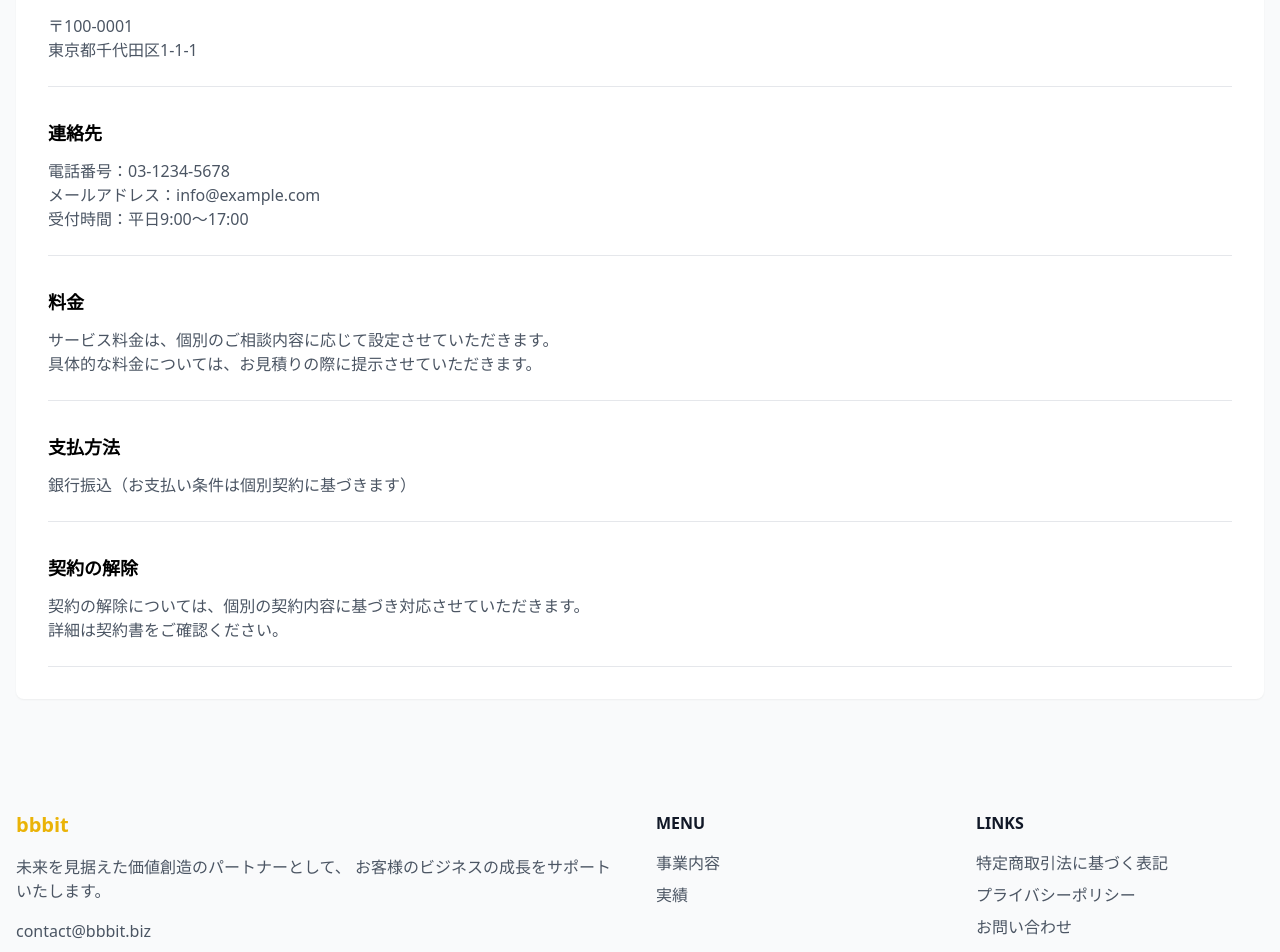
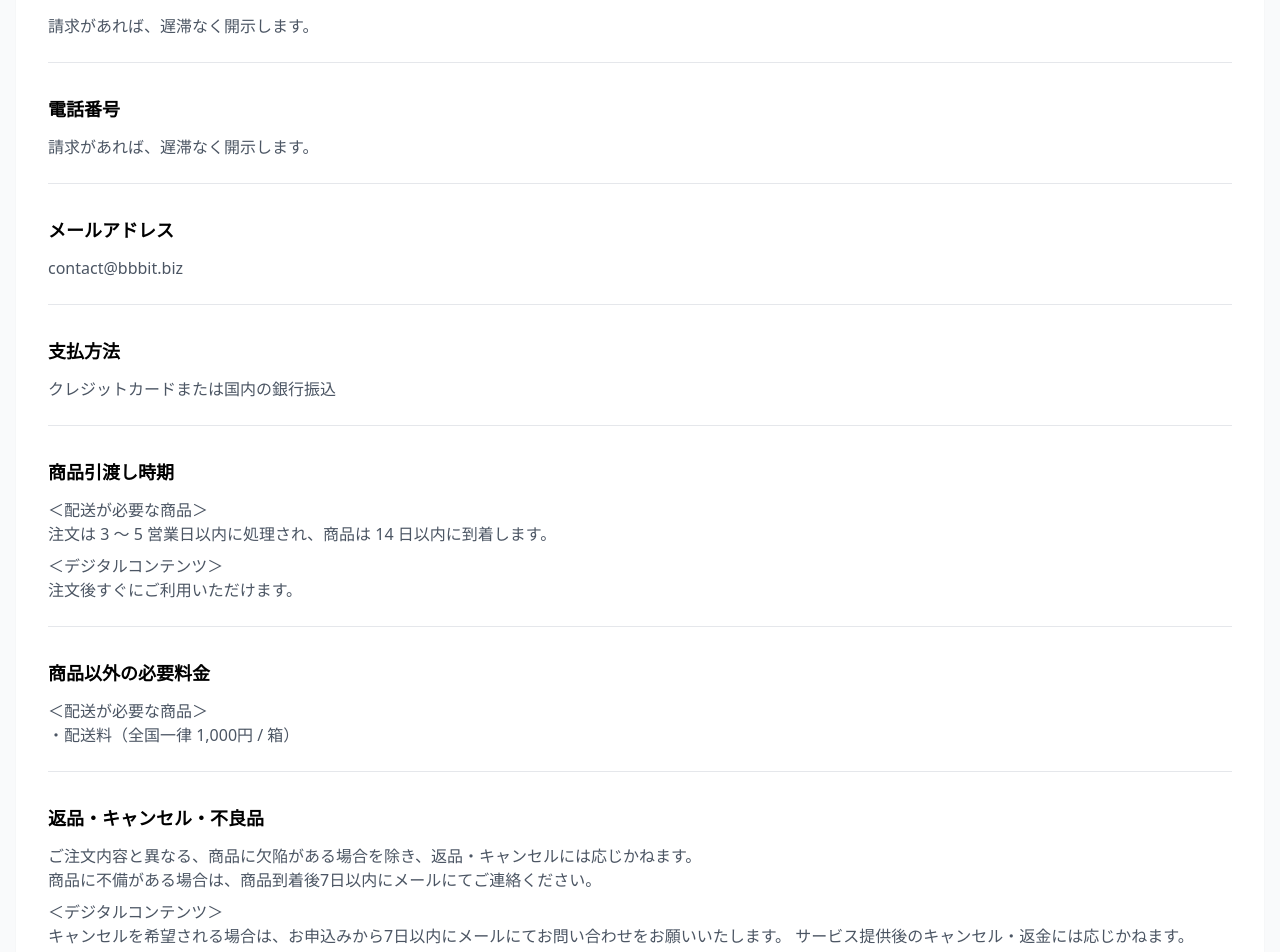
Before and after one commit to tuki0918/bbbit.biz, a Next.js app: page /legal in a window 1280 px wide. Shown: the part 460-1412 px from the top of the page. Built offline with nearby package versions, Linux system fonts and the light colour scheme.

Commit message:
feat: update Legal component with revised company information and additional details

```diff
--- a/components/Legal.tsx
+++ b/components/Legal.tsx
@@ -16,57 +16,79 @@ export default function Hero() {
 				<div className="bg-white rounded-lg shadow-sm p-8">
 					<div className="space-y-8">
 						<div className="border-b pb-6">
-							<h2 className="text-lg font-semibold mb-3">事業者の名称</h2>
-							<p className="text-gray-600">株式会社Company</p>
+							<h2 className="text-lg font-semibold mb-3">屋号</h2>
+							<p className="text-gray-600">bbbit（ビビビット）</p>
 						</div>
 
 						<div className="border-b pb-6">
 							<h2 className="text-lg font-semibold mb-3">代表者名</h2>
-							<p className="text-gray-600">代表取締役 山田 太郎</p>
+							<p className="text-gray-600">山本 雄大</p>
 						</div>
 
 						<div className="border-b pb-6">
 							<h2 className="text-lg font-semibold mb-3">所在地</h2>
 							<p className="text-gray-600">
-								〒100-0001
-								<br />
-								東京都千代田区1-1-1
+								請求があれば、遅滞なく開示します。
 							</p>
 						</div>
 
 						<div className="border-b pb-6">
-							<h2 className="text-lg font-semibold mb-3">連絡先</h2>
+							<h2 className="text-lg font-semibold mb-3">電話番号</h2>
 							<p className="text-gray-600">
-								電話番号：03-1234-5678
-								<br />
-								メールアドレス：info@example.com
-								<br />
-								受付時間：平日9:00～17:00
+								請求があれば、遅滞なく開示します。
 							</p>
 						</div>
 
 						<div className="border-b pb-6">
-							<h2 className="text-lg font-semibold mb-3">料金</h2>
-							<p className="text-gray-600">
-								サービス料金は、個別のご相談内容に応じて設定させていただきます。
-								<br />
-								具体的な料金については、お見積りの際に提示させていただきます。
-							</p>
+							<h2 className="text-lg font-semibold mb-3">メールアドレス</h2>
+							<p className="text-gray-600">contact@bbbit.biz</p>
 						</div>
 
 						<div className="border-b pb-6">
 							<h2 className="text-lg font-semibold mb-3">支払方法</h2>
 							<p className="text-gray-600">
-								銀行振込（お支払い条件は個別契約に基づきます）
+								クレジットカードまたは国内の銀行振込
 							</p>
 						</div>
 
 						<div className="border-b pb-6">
-							<h2 className="text-lg font-semibold mb-3">契約の解除</h2>
+							<h2 className="text-lg font-semibold mb-3">商品引渡し時期</h2>
 							<p className="text-gray-600">
-								契約の解除については、個別の契約内容に基づき対応させていただきます。
+								＜配送が必要な商品＞
 								<br />
-								詳細は契約書をご確認ください。
+								注文は 3 ～ 5 営業日以内に処理され、商品は 14
+								日以内に到着します。
+							</p>
+							<p className="text-gray-600 mt-2">
+								＜デジタルコンテンツ＞
+								<br />
+								注文後すぐにご利用いただけます。
+							</p>
+						</div>
+
+						<div className="border-b pb-6">
+							<h2 className="text-lg font-semibold mb-3">商品以外の必要料金</h2>
+							<p className="text-gray-600">
+								＜配送が必要な商品＞
+								<br />
+								・配送料（全国一律 1,000円 / 箱）
+							</p>
+						</div>
+
+						<div>
+							<h2 className="text-lg font-semibold mb-3">
+								返品・キャンセル・不良品
+							</h2>
+							<p className="text-gray-600">
+								ご注文内容と異なる、商品に欠陥がある場合を除き、返品・キャンセルには応じかねます。
+								<br />
+								商品に不備がある場合は、商品到着後7日以内にメールにてご連絡ください。
+							</p>
+							<p className="text-gray-600 mt-2">
+								＜デジタルコンテンツ＞
+								<br />
+								キャンセルを希望される場合は、お申込みから7日以内にメールにてお問い合わせをお願いいたします。
+								サービス提供後のキャンセル・返金には応じかねます。
 							</p>
 						</div>
 					</div>
```
